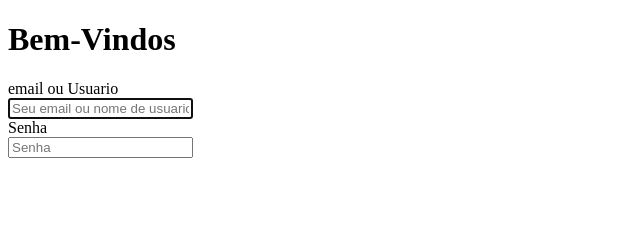
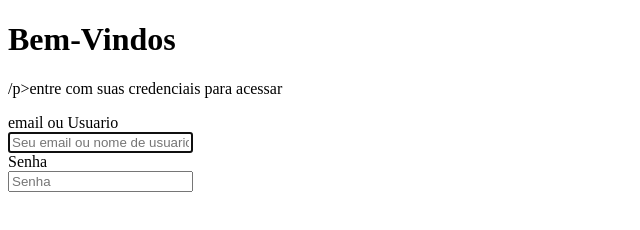
Before and after one commit to RosangelaCardoso/Tela_de_login, a plain HTML site: page index.html in a window 1280 px wide. Shown: the whole page, without its empty margins (0-640 px from the left). Drawn offline with Linux system fonts and the light colour scheme.

```diff
--- a/index.html
+++ b/index.html
@@ -13,7 +13,7 @@
     <main class="login-container">
         <header>
             <h1> Bem-Vindos</h1>
-            <p class="subtitle>"entre com suas credenciais para acessar</p>
+            <p class="subtitle">/p>entre com suas credenciais para acessar</p>
         </header>
         <form action="/login" method="POST">
             <div class=" form-group">
```
